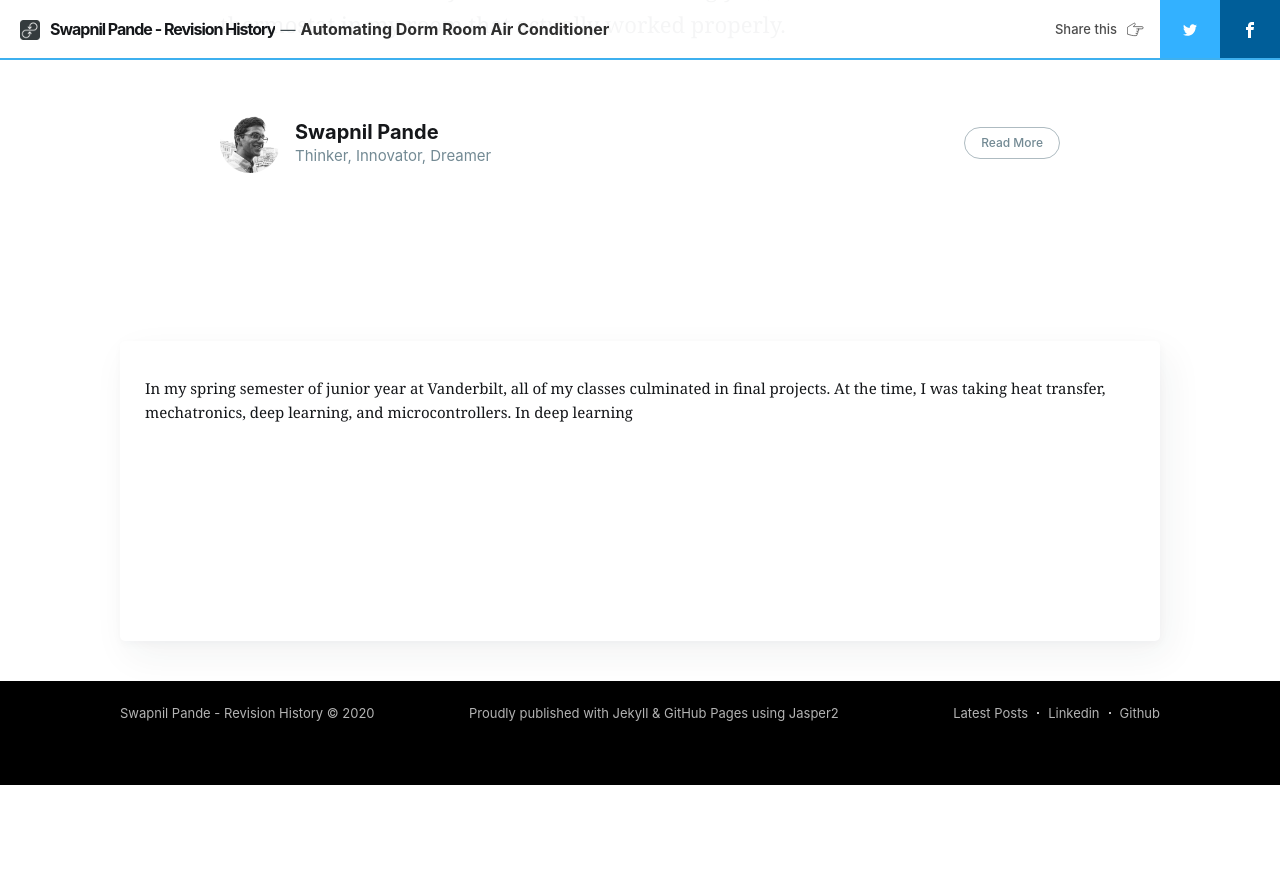
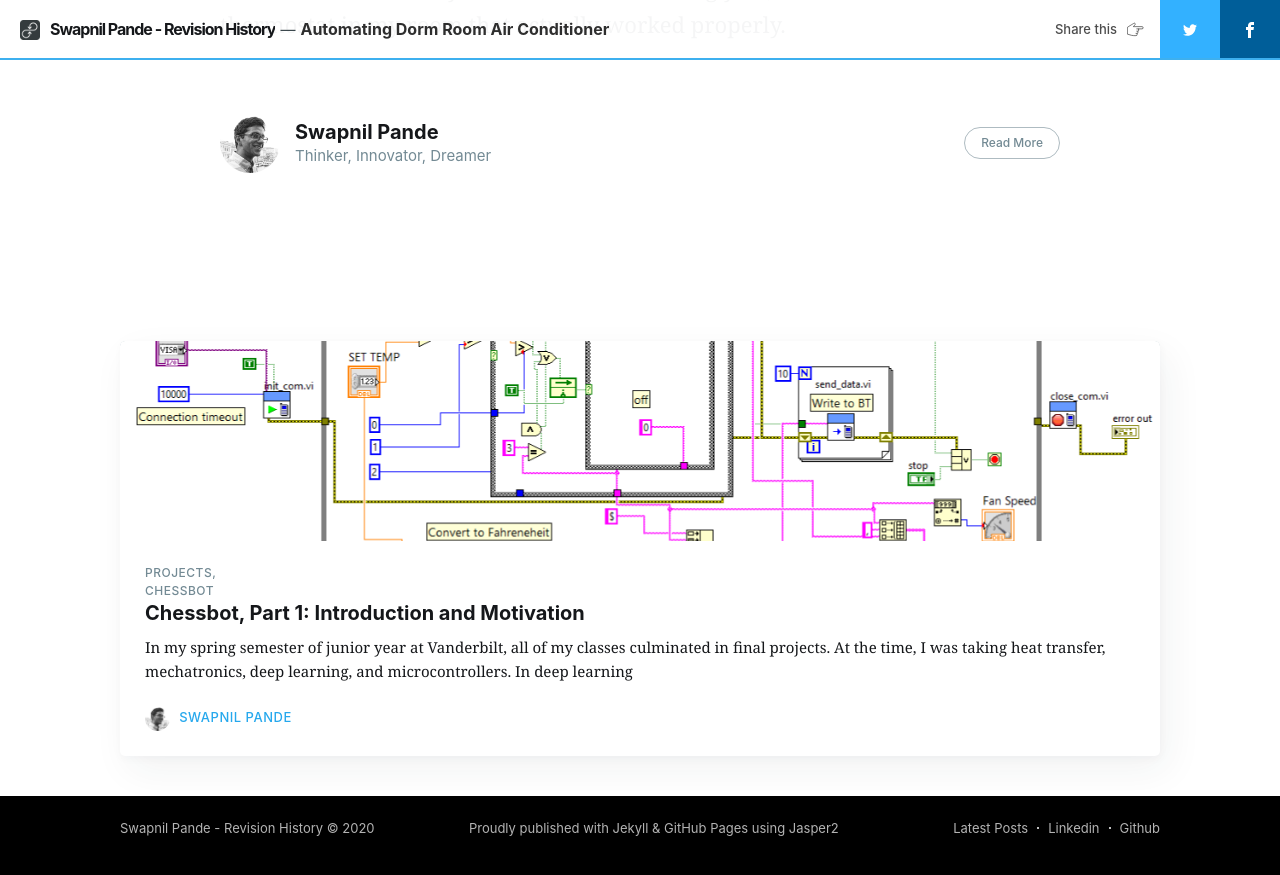
Before and after one commit to SwapnilPande/SwapnilPande.github.io, a Jekyll site: the page built from _posts/2017-04-22-Automating-AC.html, in a window 1280 px wide and 900 px high, scrolled down 6147 px. Shown: the top 875 px of the window. Built offline with Jekyll 4.4.1, drawn with Linux system fonts in a browser that asks for light colours; nearby versions of some CDN libraries; comment, search, counter and statistics services are not loaded; before the commit the page ends 6932 px from its top, so only the background shows below that.

Commit message:
Corrected formatting error

```diff
--- a/_posts/2019-05-01-chessbot-intro.html
+++ b/_posts/2019-05-01-chessbot-intro.html
@@ -3,7 +3,7 @@
 current: post
 cover:  assets/images/automating-ac/ac-block-diagram.PNG
 navigation: True
-title: Chessbot, Part 1: Introduction and Motivation
+title: 'Chessbot, Part 1: Introduction and Motivation'
 date: 2017-05-01 08:00:00
 tags: projects, chessbot
 class: post-template
```
